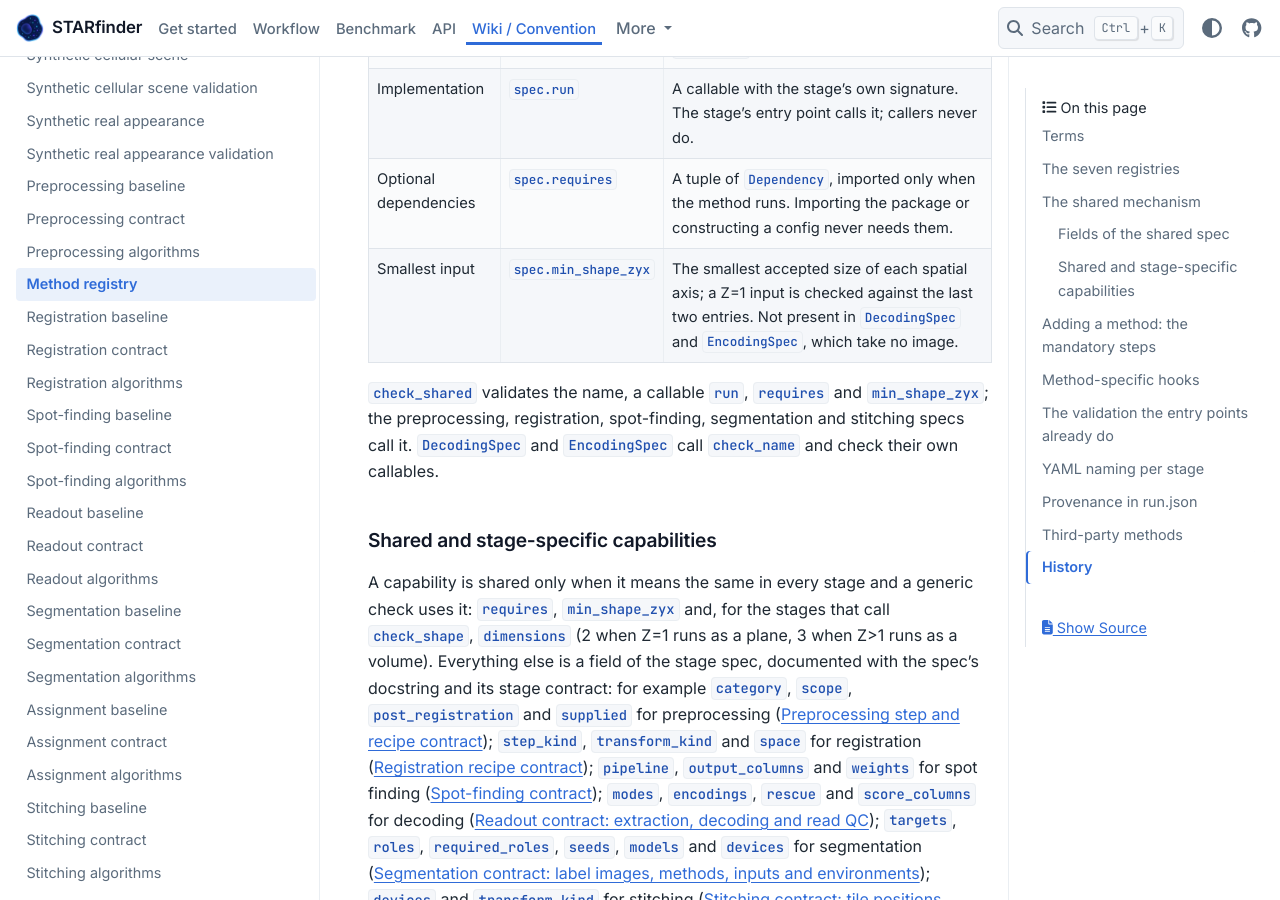
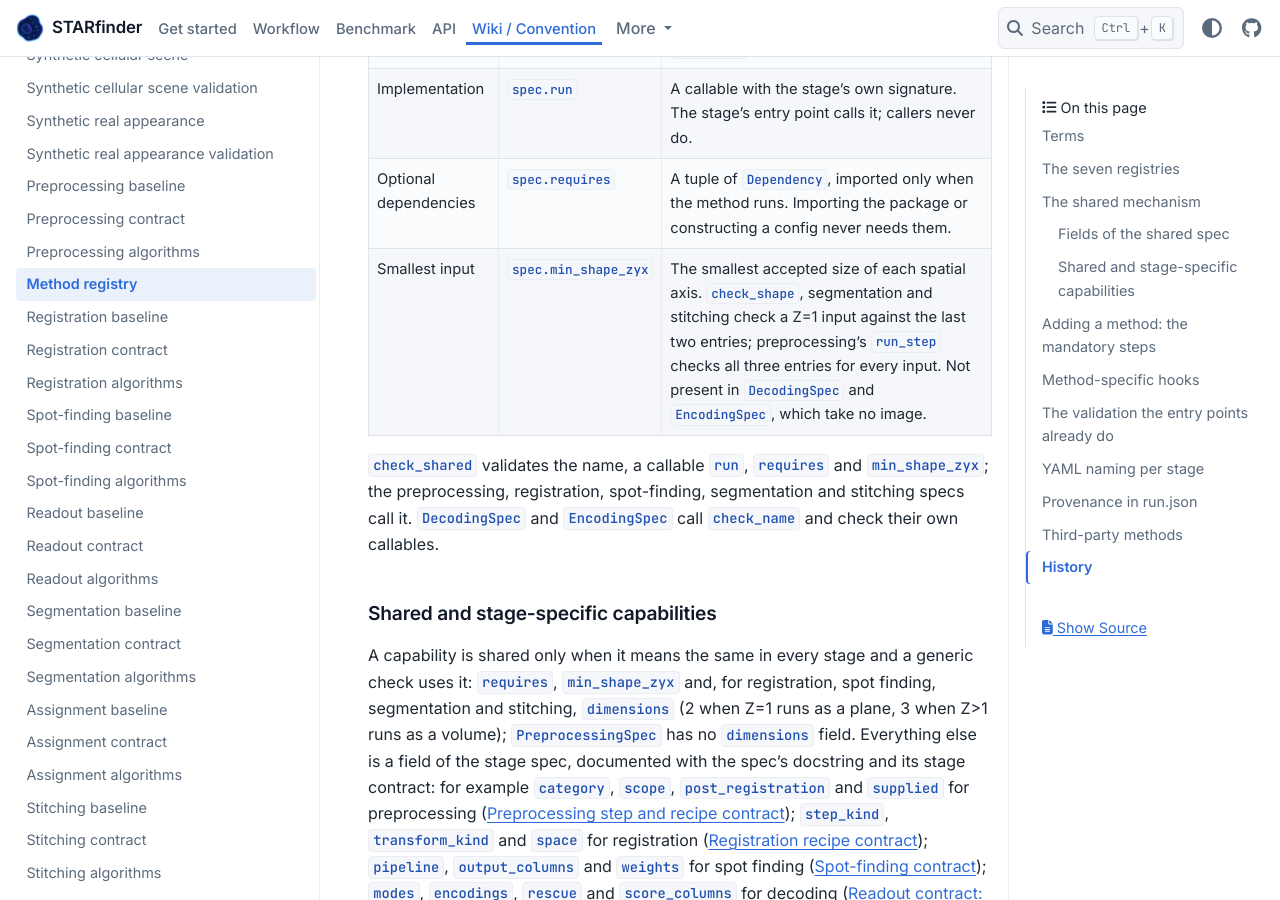
Before and after one commit to wanglab-broad/starfinder, a Sphinx documentation site: the page built from docs/method-registry.md, in a window 1280 px wide and 900 px high, scrolled down 2862 px. Built offline with Sphinx 7.4.7 and the PyData theme 0.15.4, drawn with Linux system fonts in a browser that asks for light colours; some of the changed text lies outside the part shown.

Commit message:
fix(w-584): address review findings (rewrite method-registry.md in…)
The reviewer's finding is fixed: the guide no longer says preprocessing
follows the shared Z=1 geometry rule. I corrected three places in the
page: - **Line 79, the "Smallest input" row:** `check_shape`,
segmentation and stitching check a Z=1 input against the last two
entries of `min_shape_zyx`; preprocessing's `run_step` checks all three
entries for every input. - **Lines 88–90, "Shared and stage-specific
capabilities":** `dimensions` is now named only for registration, spot
finding, segmentation and stitching, and the text says
`PreprocessingSpec` has no `dimensions` field. - **Lines …

Linear-Issue: W-584

```diff
--- a/docs/method-registry.md
+++ b/docs/method-registry.md
@@ -76,7 +76,7 @@ stage's own.
 | Exact config type | the registry key | A frozen dataclass whose `__post_init__` validates it. Lookup uses `type(config)` exactly. In every registry except preprocessing the config carries a `method` discriminator whose value equals `spec.name`. |
 | Implementation | `spec.run` | A callable with the stage's own signature. The stage's entry point calls it; callers never do. |
 | Optional dependencies | `spec.requires` | A tuple of `Dependency`, imported only when the method runs. Importing the package or constructing a config never needs them. |
-| Smallest input | `spec.min_shape_zyx` | The smallest accepted size of each spatial axis; a Z=1 input is checked against the last two entries. Not present in `DecodingSpec` and `EncodingSpec`, which take no image. |
+| Smallest input | `spec.min_shape_zyx` | The smallest accepted size of each spatial axis. `check_shape`, segmentation and stitching check a Z=1 input against the last two entries; preprocessing's `run_step` checks all three entries for every input. Not present in `DecodingSpec` and `EncodingSpec`, which take no image. |
 
 `check_shared` validates the name, a callable `run`, `requires` and `min_shape_zyx`; the
 preprocessing, registration, spot-finding, segmentation and stitching specs call it.
@@ -85,8 +85,9 @@ preprocessing, registration, spot-finding, segmentation and stitching specs call
 ### Shared and stage-specific capabilities
 
 A capability is shared only when it means the same in every stage and a generic check
-uses it: `requires`, `min_shape_zyx` and, for the stages that call `check_shape`,
-`dimensions` (2 when Z=1 runs as a plane, 3 when Z>1 runs as a volume). Everything else
+uses it: `requires`, `min_shape_zyx` and, for registration, spot finding, segmentation
+and stitching, `dimensions` (2 when Z=1 runs as a plane, 3 when Z>1 runs as a volume);
+`PreprocessingSpec` has no `dimensions` field. Everything else
 is a field of the stage spec, documented with the spec's docstring and its stage
 contract: for example `category`, `scope`, `post_registration` and `supplied` for
 preprocessing ({doc}`preprocessing-contract`); `step_kind`, `transform_kind` and `space`
@@ -158,9 +159,11 @@ reads it, and a new method adds to it only when its stage has the hook.
   method registers itself the same way and is imported by `stitching/__init__.py`.
 * **`check_shape`** (`_registry.py`). The geometry check of a spec's `dimensions` and
   `min_shape_zyx`; `estimate_transform` and `find_spots` call it. Segmentation
-  (`_check_dimensions` in `segmentation/_segment.py`), stitching (`_check_shapes` in
-  `stitching/_stitch.py`) and preprocessing (`run_step`) apply the same rules with their own
-  messages. A new method only declares the two fields.
+  (`_check_dimensions` in `segmentation/_segment.py`) and stitching (`_check_shapes` in
+  `stitching/_stitch.py`) apply the same rules with their own messages, so a new method of
+  these four stages only declares the two fields. Preprocessing's `run_step` has its own
+  check: `PreprocessingSpec` has no `dimensions` field, and every input, Z=1 included, must
+  reach all three entries of `min_shape_zyx`, or `run_step` raises `ValueError`.
 * **`check_shared`** (`_registry.py`). Called from the spec's `__post_init__`, so a new method
   gets it by constructing its spec; a new stage's spec calls it first and adds its own
   checks.
```
